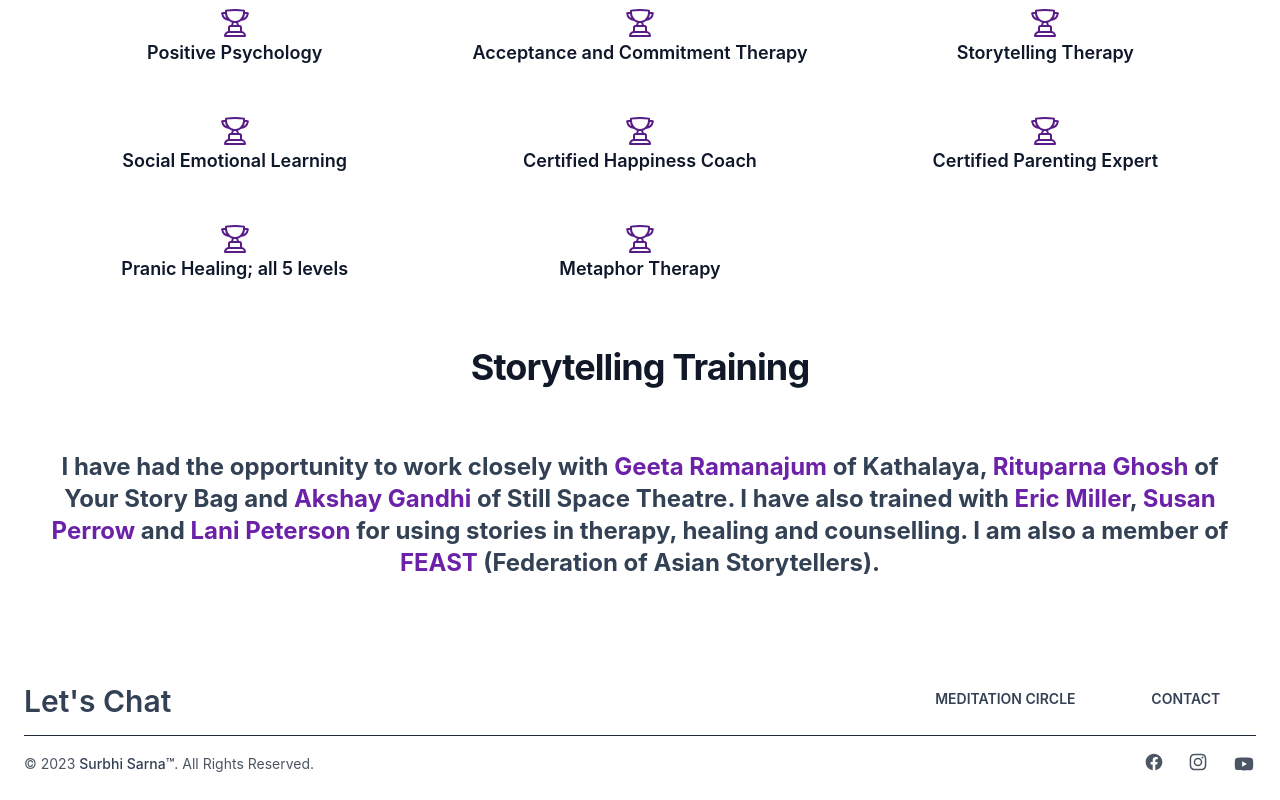
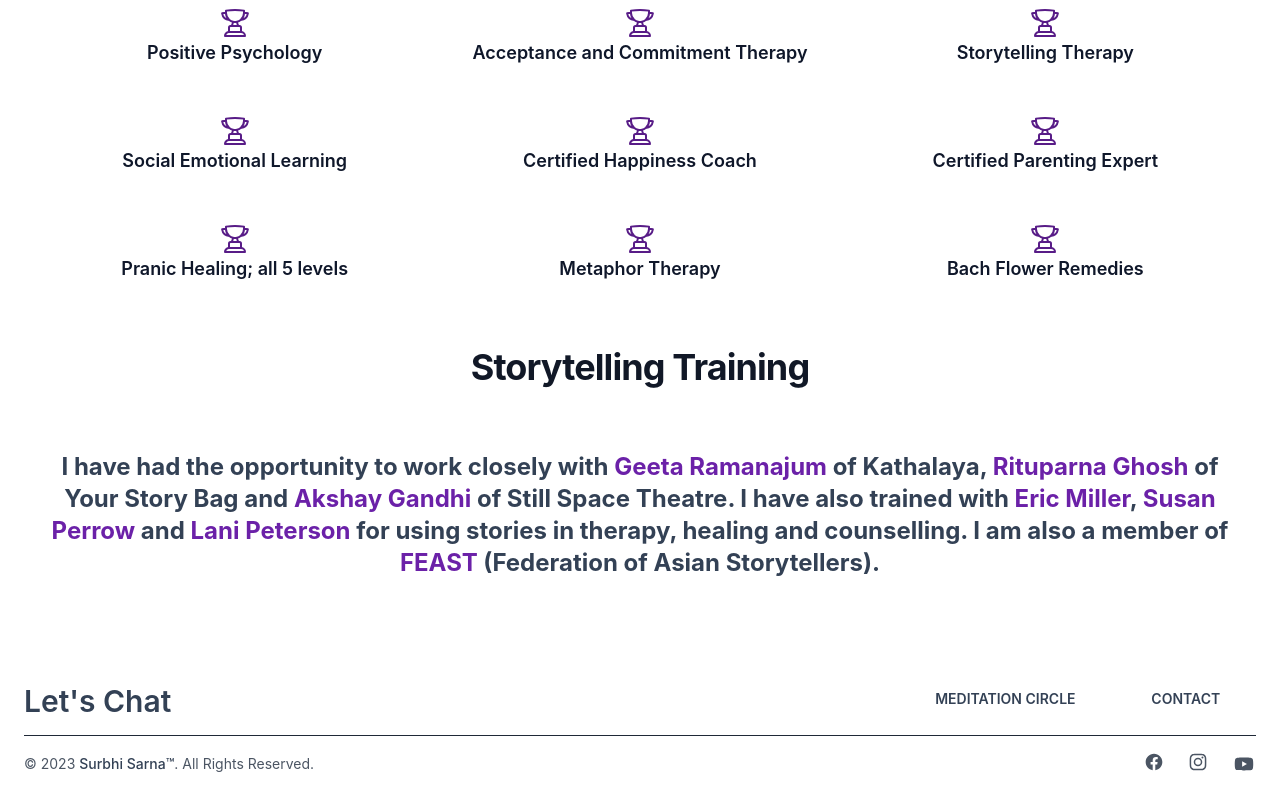
Before and after one commit to SurbhiSarna/surbhi-sarna-site, a React (Vite) app: page /bio in a window 1280 px wide. Shown: the part 853-1653 px from the top of the page. Built offline with nearby package versions, Linux system fonts and the light colour scheme.

Commit message:
:art: Add "Bach Flower Remedies" to Bio

```diff
--- a/src/components/BioPageContent/bioPageContent.jsx
+++ b/src/components/BioPageContent/bioPageContent.jsx
@@ -54,7 +54,10 @@ const certifications = [
   },
   {
     name: "Metaphor Therapy",
-  }
+  },
+  {
+    name: "Bach Flower Remedies",
+  },
 ];
 
 const BioPageContent = () => {
```
